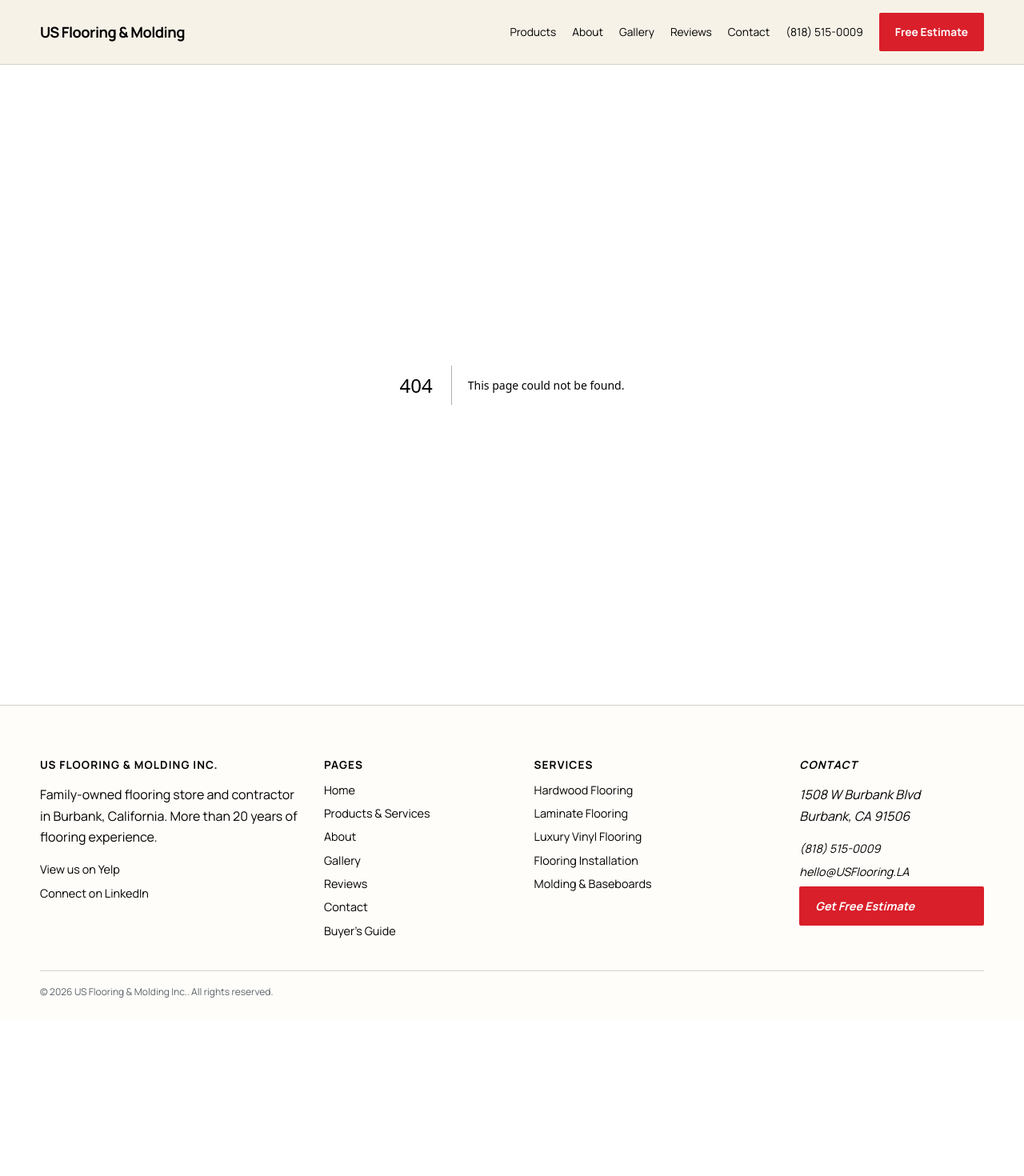
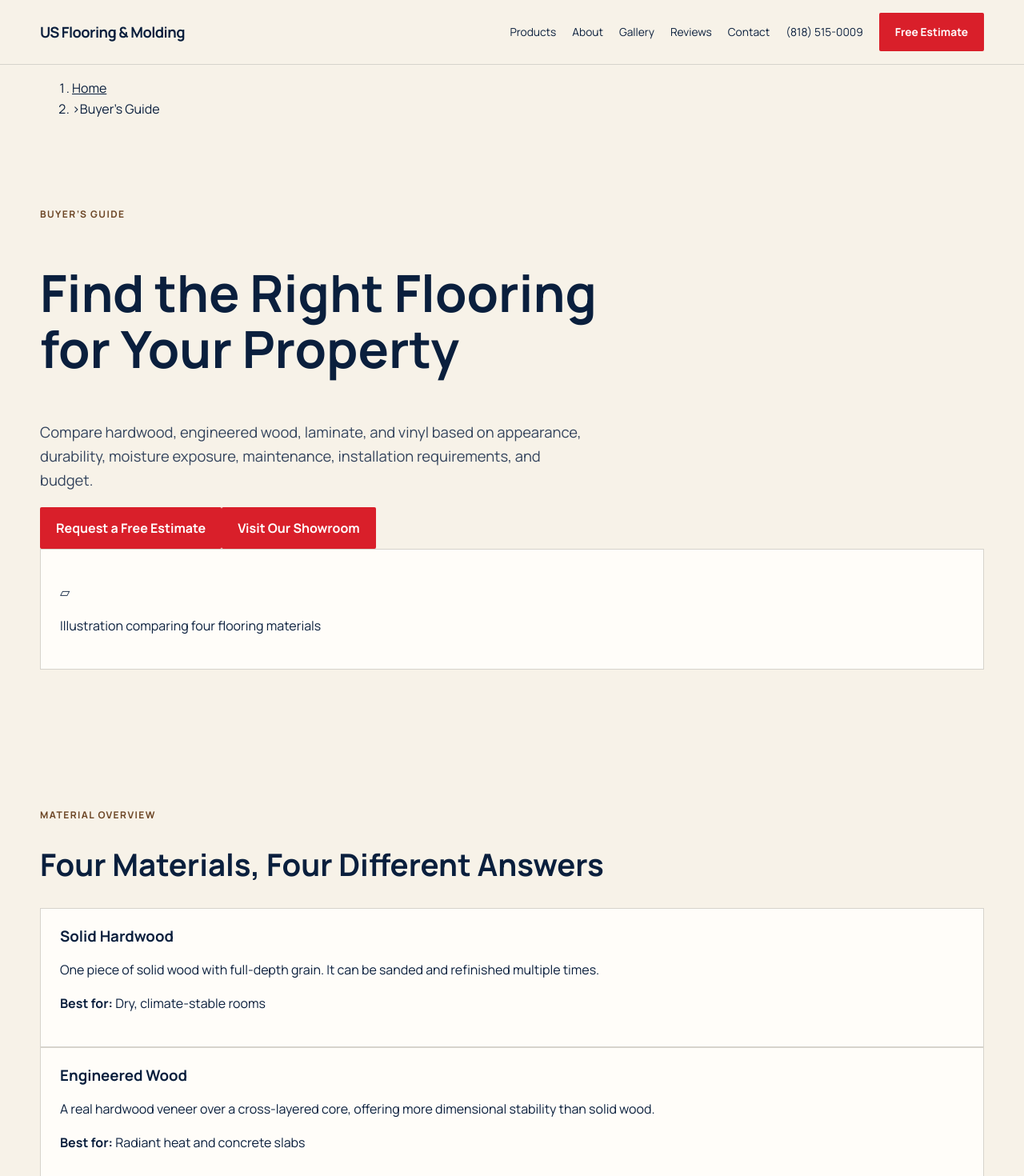
Before and after one commit to Narekiii/USFlooring, a Next.js app: page /buyers-guide in a window 1280 px wide. Before the commit this address had no page. Shown: the top 1470 px of the page at 80% size. Before the commit the page ends 1274 px from the top, so only its background shows below. Built offline with nearby package versions, Linux system fonts and the light colour scheme.

Commit message:
Fix App Router About and Buyer’s Guide migration pages

```diff
--- /dev/null
+++ b/app/buyers-guide/page.tsx
@@ -0,0 +1,50 @@
+import type { Metadata } from "next";
+import Link from "next/link";
+import Breadcrumbs, { breadcrumbJsonLd } from "../ui/breadcrumbs";
+
+export const metadata: Metadata = {
+  title: "Flooring Buyer’s Guide | Hardwood, Laminate & Vinyl",
+  description: "Compare hardwood, engineered wood, laminate, and vinyl flooring by durability, waterproofing, maintenance, price, and resale value.",
+  alternates: { canonical: "https://www.usflooring.la/buyers-guide" },
+  openGraph: {
+    title: "Flooring Buyer’s Guide | US Flooring & Molding",
+    description: "An educational comparison of hardwood, engineered wood, laminate, and vinyl flooring.",
+    url: "https://www.usflooring.la/buyers-guide",
+    type: "article",
+  },
+};
+
+const items = [{ label: "Home", href: "/" }, { label: "Buyer’s Guide" }];
+const materials = [
+  { name: "Solid Hardwood", best: "Dry, climate-stable rooms", description: "One piece of solid wood with full-depth grain. It can be sanded and refinished multiple times." },
+  { name: "Engineered Wood", best: "Radiant heat and concrete slabs", description: "A real hardwood veneer over a cross-layered core, offering more dimensional stability than solid wood." },
+  { name: "Laminate", best: "Budget-conscious, high-traffic rooms", description: "A photographic wood layer sealed over a dense fiberboard core. Modern products offer convincing detail." },
+  { name: "Vinyl (LVP / LVT)", best: "Kitchens, bathrooms, and basements", description: "Layered PVC construction with a waterproof core and forgiving performance in moisture-prone rooms." },
+];
+const comparison = [
+  ["Waterproof", "Not waterproof", "Water-resistant", "Not waterproof unless rated", "Fully waterproof"],
+  ["Refinishable", "Yes, 4–6×", "Limited, up to 3×", "No", "No"],
+  ["Durability", "Very high", "High", "Moderate", "Moderate"],
+  ["Typical price tier", "High", "Mid–high", "Low", "Low–mid"],
+];
+const articleJsonLd = {
+  "@context": "https://schema.org",
+  "@type": "Article",
+  headline: "Flooring Buyer’s Guide — Hardwood, Engineered Wood, Laminate & Vinyl",
+  description: "Compare common flooring materials by durability, waterproofing, maintenance, price, and resale value.",
+  url: "https://www.usflooring.la/buyers-guide",
+  publisher: { "@type": "Organization", name: "US Flooring & Molding Inc.", url: "https://www.usflooring.la/" },
+};
+
+export default function BuyersGuidePage() {
+  return (
+    <main className="pb-20">
+      <Breadcrumbs items={items} />
+      <script type="application/ld+json" dangerouslySetInnerHTML={{ __html: JSON.stringify([breadcrumbJsonLd(items), articleJsonLd]) }} />
+      <section className="section container grid gap-10 lg:grid-cols-2"><div><p className="eyebrow">Buyer’s Guide</p><h1>Find the Right Flooring for Your Property</h1><p className="lead">Compare hardwood, engineered wood, laminate, and vinyl based on appearance, durability, moisture exposure, maintenance, installation requirements, and budget.</p><div className="flex flex-wrap gap-3"><Link href="/contact" className="button">Request a Free Estimate</Link><Link href="/contact" className="button button-outline">Visit Our Showroom</Link></div></div><div className="card flex items-center justify-center text-center"><p className="text-6xl" aria-hidden="true">▱</p><p className="sr-only">Illustration comparing four flooring materials</p></div></section>
+      <section className="section bg-subtle"><div className="container"><p className="eyebrow">Material Overview</p><h2>Four Materials, Four Different Answers</h2><div className="grid gap-5 sm:grid-cols-2 lg:grid-cols-4">{materials.map((material) => <article key={material.name} className="card"><h3>{material.name}</h3><p>{material.description}</p><p><strong>Best for:</strong> {material.best}</p></article>)}</div></div></section>
+      <section className="section container"><p className="eyebrow">Side-by-Side</p><h2>How the Materials Compare</h2><div className="overflow-x-auto"><table><thead><tr><th>Feature</th><th>Hardwood</th><th>Engineered Wood</th><th>Laminate</th><th>Vinyl</th></tr></thead><tbody>{comparison.map((row) => <tr key={row[0]}>{row.map((cell, index) => index === 0 ? <th key={cell}>{cell}</th> : <td key={cell}>{cell}</td>)}</tr>)}</tbody></table></div></section>
+      <section className="section bg-charcoal text-ivory"><div className="container text-center"><h2>Still Not Sure Which Flooring Is Right for You?</h2><p>Visit our Burbank showroom or schedule a consultation. We’ll help compare options for your property, lifestyle, and budget.</p><Link href="/contact" className="button">Schedule a Consultation</Link></div></section>
+    </main>
+  );
+}
--- /dev/null
+++ b/app/ui/breadcrumbs.tsx
@@ -0,0 +1,34 @@
+import Link from "next/link";
+
+export type BreadcrumbItem = {
+  label: string;
+  href?: string;
+};
+
+export default function Breadcrumbs({ items }: { items: BreadcrumbItem[] }) {
+  return (
+    <nav aria-label="Breadcrumb" className="container breadcrumb">
+      <ol>
+        {items.map((item, index) => (
+          <li key={`${item.label}-${index}`}>
+            {index > 0 && <span aria-hidden="true">›</span>}
+            {item.href ? <Link href={item.href}>{item.label}</Link> : <span aria-current="page">{item.label}</span>}
+          </li>
+        ))}
+      </ol>
+    </nav>
+  );
+}
+
+export function breadcrumbJsonLd(items: BreadcrumbItem[]) {
+  return {
+    "@context": "https://schema.org",
+    "@type": "BreadcrumbList",
+    itemListElement: items.map((item, index) => ({
+      "@type": "ListItem",
+      position: index + 1,
+      name: item.label,
+      ...(item.href ? { item: `https://www.usflooring.la${item.href}` } : {}),
+    })),
+  };
+}
```
Also changed, not shown: app/about/page.tsx (added, +48 -0 lines).
